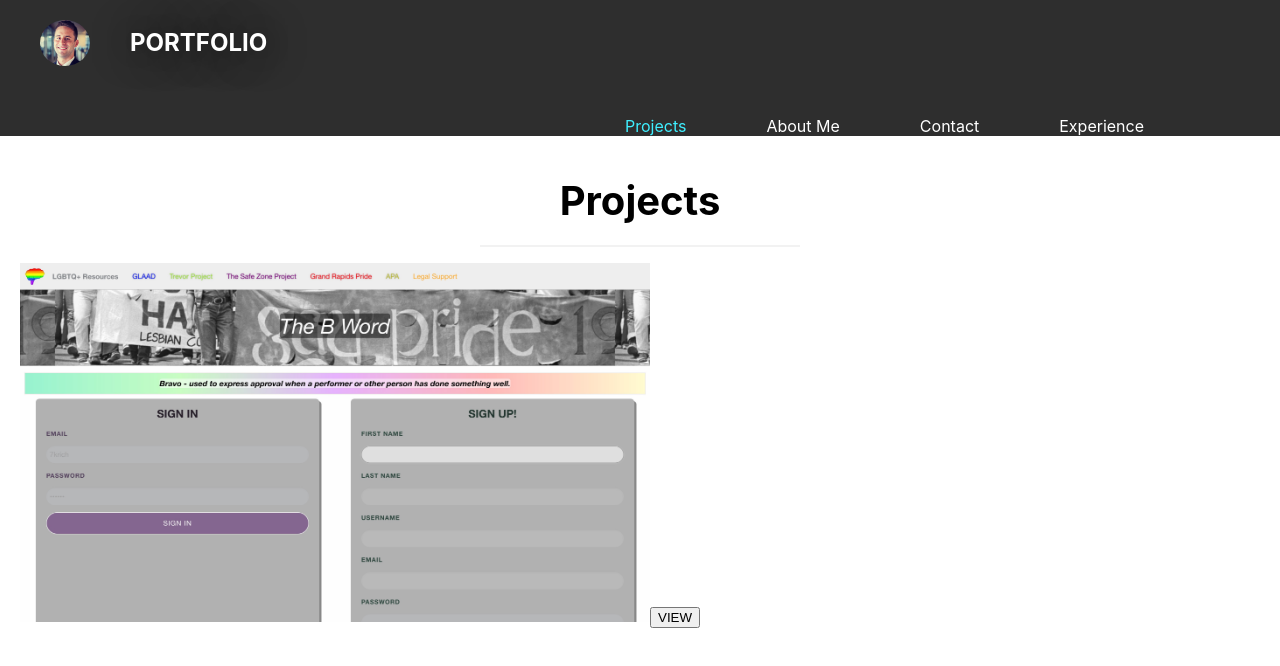
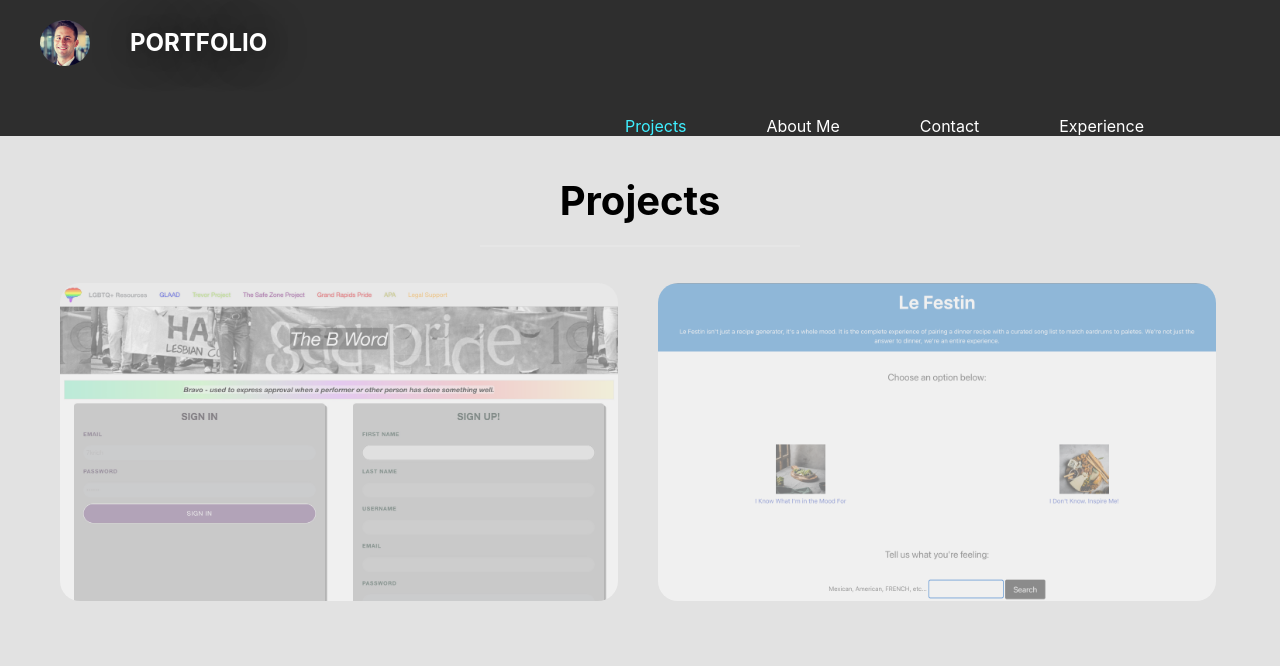
Before and after one commit to 7krich/portfolio, a React (Create React App) app: page / in a window 1280 px wide. Shown: the top 666 px of the page. Built offline with nearby package versions, Linux system fonts and the light colour scheme.

Commit message:
updated project displays

```diff
--- a/src/components/Gallery/index.js
+++ b/src/components/Gallery/index.js
@@ -2,27 +2,28 @@ import React from 'react'
 
 function Gallery () {
 
-    // new tab function
-    const openInNewTab = url => {
-        window.open(url, '_blank', 'noopener,noreferrer');
-    };
-
     return (
-        <div>
-            <div className="img-container">
+        <containter className="flex">
+        <div className="img-container">
             <a className="link" href="https://limitless-journey-42984.herokuapp.com/">
                 <img
                     src={require(`../../assets/images/fullstack/0.jpg`)}
-                    className="gallery-pics-large"
+                    className="gallery-pics"
                     alt= "The B word"
                     key= "The B word"
                 />
                 </a>
-                <button className="photo-btn" onClick={() => openInNewTab('https://limitless-journey-42984.herokuapp.com/')}>
-                VIEW
-                </button>
-            </div>
+            <a className="link" href="https://7krich.github.io/project01/">
+                <img
+                    src={require(`../../assets/images/front-end/0.jpg`)}
+                    className="gallery-pics"
+                    alt= "Le Festin"
+                    key= "Le Festin"
+                />
+                </a>
         </div>
+    </containter>
+
     )
 }
 
--- a/src/index.css
+++ b/src/index.css
@@ -5,6 +5,7 @@ body {
     sans-serif;
   -webkit-font-smoothing: antialiased;
   -moz-osx-font-smoothing: grayscale;
+  background-color: #e2e2e2;
 }
 
 code {
@@ -110,11 +111,21 @@ h1 {
 }
 
 /* gallery photo styles */
-.gallery-pics-large {
-  margin: auto;
-  width: 50%;
+.flex {
+  margin: 0;
+  padding: 0;
+  display: flex;
+  flex-wrap: wrap;
 }
 
+.gallery-pics {
+  margin: auto;
+  width: 45%;
+  height: 40%;
+  opacity: .5;
+  padding: 20px;
+  border-radius: 40px;
+}
 
 .project-body {
   background-color: gray;
@@ -122,13 +133,37 @@ h1 {
 
 .img-container {
   height: 90%;
-  padding-left: 20px;
+  padding-left: 40px;
+  flex-direction: row;
 }
 
-img:hover {
-  opacity: .5;
+.gallery-pics:hover {
+  opacity: 1;
+  transition-duration: 1.5s;
+  border-radius: 40px;
+  cursor: pointer;
 }
 
+.gallery-pics:after {
+  transition: all .4s ease;
+  -webkit-transition: all .4s ease;
+}
+
+.box {
+  width: 100%;
+  height: 100%;
+  position: absolute;
+  top: 0;
+  left: 0;
+  opacity: 0.7;
+  background: #0057e3;
+}
+
+.overlay {
+  z-index: 9;
+  margin: 30px;
+  background: #009938;
+}
 
 
 /* MEADIA QUERY FOR MOBILE PHONES AND SMALLER */
```
Also changed, not shown: src/assets/images/front-end/0.jpg.
